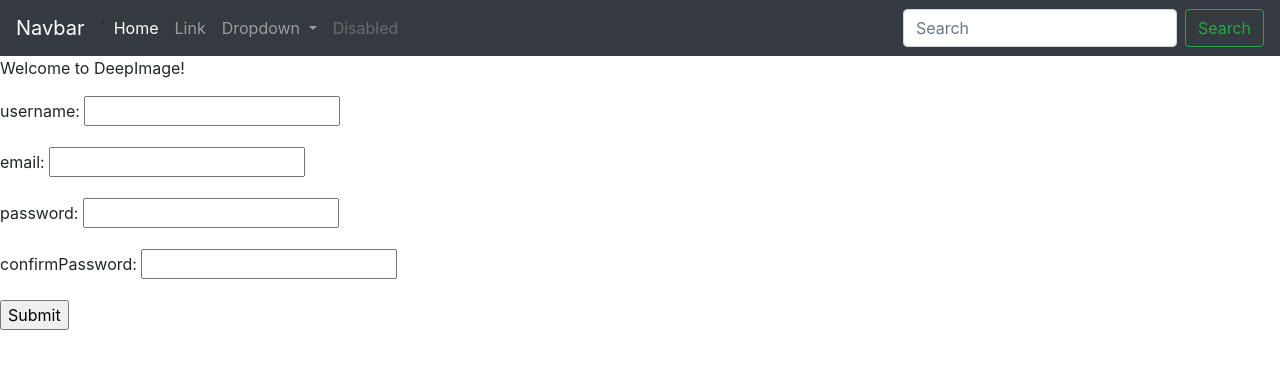
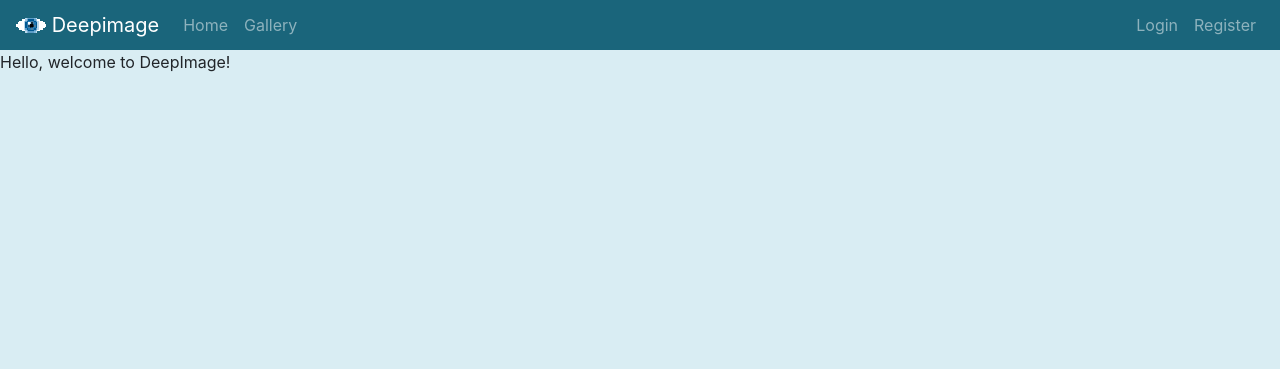
Before and after one commit to mihai-craciun/deepimage, a Django app: page / in a window 1280 px wide. Shown: the top 369 px of the page. Run offline with Django 3.2, Linux system fonts and the light colour scheme; some libraries are stand-ins or nearby versions.

Commit message:
Added login / register urls, views, forms, templates ( not yet functional ), icons and style

```diff
--- a/webimage/forms.py
+++ b/webimage/forms.py
@@ -1,10 +1,15 @@
 from django import forms
-from django.core.validators import RegexValidator
+from django.core.validators import RegexValidator, EmailValidator
 # custom forms
 
 class RegisterForm(forms.Form):
     username = forms.CharField(label='username', validators=[RegexValidator('^\w{5,15}$',
     'The username can only contain alphanumeric characters and must be between 5 and 15 characters long')]);
-    email = forms.EmailField(label='email');
+    email = forms.EmailField(label='email', validators=[EmailValidator('Please enter a valid e-mail')]);
     password = forms.CharField(widget=forms.PasswordInput, label='password')
     confirmPassword = forms.CharField(widget=forms.PasswordInput, label='confirmPassword');
+
+class LoginForm(forms.Form):
+    email = forms.CharField(label='email', validators=[EmailValidator('Please enter a valid e-mail')])
+    password = forms.CharField(widget=forms.PasswordInput, label='password')
+    remember = forms.BooleanField(initial=True)
--- a/webimage/static/webimage/css/main.css
+++ b/webimage/static/webimage/css/main.css
@@ -1,3 +1,15 @@
-.bg-primary {
-    background: #359e43 !important;
+.bg-deepimage {
+    background: #1a657b !important;
 }
+
+.logo {
+    image-rendering: pixelated;
+}
+
+html, body {
+    background-color: #d9edf3 !important;
+}
+
+.navbar {
+    height: 50px;
+}
--- /dev/null
+++ b/webimage/templates/webimage/auth/login.html
@@ -0,0 +1,3 @@
+{% extends 'webimage/main.html' %}
+{% block content %}
+{% endblock %}
--- /dev/null
+++ b/webimage/templates/webimage/auth/register.html
@@ -0,0 +1,3 @@
+{% extends 'webimage/main.html' %}
+{% block content %}
+{% endblock %}
--- /dev/null
+++ b/webimage/templates/webimage/gallery.html
@@ -0,0 +1,3 @@
+{% extends 'webimage/main.html' %}
+{% block content %}
+{% endblock %}
--- a/webimage/templates/webimage/index.html
+++ b/webimage/templates/webimage/index.html
@@ -1,9 +1,4 @@
 {% extends "webimage/main.html" %}
 {% block content %}
-    <p class="">Welcome to DeepImage!</p>
-    <form action="/" method="POST">
-        {% csrf_token %}
-        {{ form.as_p }}
-        <input type="submit">
-    </form>
+<p>Hello, welcome to DeepImage!</p>
 {% endblock %}
--- a/webimage/templates/webimage/main.html
+++ b/webimage/templates/webimage/main.html
@@ -1,58 +1,55 @@
 {% load static %}
 <!DOCTYPE html>
 <html>
+
 <head>
-    <meta charset="utf-8"/>
+  <meta charset="utf-8" />
   <meta http-equiv="X-UA-Compatible" content="IE=edge">
   <title>{% if title %}{{ title }}{% endif %}</title>
   <!-- Main javascript and css -->
   <link rel="stylesheet" type="text/css" href="{% static 'webimage/css/main.css' %}" />
   <script src="{% static 'webimage/js/main.js' %}"></script>
+  <link rel="icon" href="{% static 'webimage/img/deepimage.png' %}" type="image/x-icon" />
   <!-- Bootstrap local -->
   <link rel="stylesheet" type="text/css" href="{% static 'webimage/bootstrap/css/bootstrap.css' %}" />
   <script src="{% static 'webimage/js/jquery-3.3.1.min.js' %}"></script>
   <script src="{% static 'webimage/bootstrap/js/bootstrap.js' %}"></script>
   <!-- Others -->
 </head>
+
 <body>
   <!-- Navigation bar -->
-    <nav class="navbar navbar-expand-lg navbar-dark bg-dark">
-            <a class="navbar-brand" href="#">Navbar</a>`
-            <button class="navbar-toggler" type="button" data-toggle="collapse" data-target="#navbarSupportedContent" aria-controls="navbarSupportedContent" aria-expanded="false" aria-label="Toggle navigation">
+  <nav class="navbar navbar-expand-lg navbar-dark bg-deepimage">
+    <a class="navbar-brand" href="{% url 'webimage:index' %}">
+      <img src="{% static 'webimage/img/deepimage_white.png' %}" width="30" height="30" class="d-inline-block align-top logo" alt="">
+      <span>Deepimage</span>
+    </a>
+    <button class="navbar-toggler" type="button" data-toggle="collapse" data-target="#navbarSupportedContent" aria-controls="navbarSupportedContent"
+      aria-expanded="false" aria-label="Toggle navigation">
       <span class="navbar-toggler-icon"></span>
     </button>
 
     <div class="collapse navbar-collapse" id="navbarSupportedContent">
       <ul class="navbar-nav mr-auto">
-                <li class="nav-item active">
-                  <a class="nav-link" href="#">Home <span class="sr-only">(current)</span></a>
+        <li class="nav-item">
+          <a class="nav-link" href="{% url 'webimage:index' %}">Home</a>
         </li>
         <li class="nav-item">
-                  <a class="nav-link" href="#">Link</a>
+          <a class="nav-link" href="{% url 'webimage:gallery' %}">Gallery</a>
         </li>
-                <li class="nav-item dropdown">
-                  <a class="nav-link dropdown-toggle" href="#" id="navbarDropdown" role="button" data-toggle="dropdown" aria-haspopup="true" aria-expanded="false">
-                    Dropdown
-                  </a>
-                  <div class="dropdown-menu" aria-labelledby="navbarDropdown">
-                    <a class="dropdown-item" href="#">Action</a>
-                    <a class="dropdown-item" href="#">Another action</a>
-                    <div class="dropdown-divider"></div>
-                    <a class="dropdown-item" href="#">Something else here</a>
-                  </div>
+      </ul>
+      <ul class="navbar-nav ml-auto">
+        <li class="nav-item">
+          <a class="nav-link" href="{% url 'webimage:login' %}">Login</a>
         </li>
         <li class="nav-item">
-                  <a class="nav-link disabled" href="#">Disabled</a>
+          <a class="nav-link" href="{% url 'webimage:register' %}">Register</a>
         </li>
       </ul>
-              <form class="form-inline my-2 my-lg-0">
-                <input class="form-control mr-sm-2" type="search" placeholder="Search" aria-label="Search">
-                <button class="btn btn-outline-success my-2 my-sm-0" type="submit">Search</button>
-              </form>
     </div>
   </nav>
   <!-- Content -->
-    {% block content %}
-    {% endblock %}
+  {% block content %}{% endblock %}
 </body>
+
 </html>
--- a/webimage/urls.py
+++ b/webimage/urls.py
@@ -1,6 +1,10 @@
 from django.urls import path
 from . import views
 
+app_name = 'webimage'
 urlpatterns = [
     path('', views.IndexView.as_view(), name='index'),
+    path('gallery/', views.GalleryView.as_view(), name='gallery'),
+    path('login/', views.LoginView.as_view(), name='login'),
+    path('register/', views.RegisterView.as_view(), name='register')
 ]
--- a/webimage/views.py
+++ b/webimage/views.py
@@ -1,23 +1,34 @@
 from django.shortcuts import render
 from django.views.generic import View
-from .forms import RegisterForm
+from .forms import *
 # Create your views here.
 
 class IndexView(View):
     def get(self, request):
         return render(request, 'webimage/index.html',{
             'title' : 'Home',
+        })
+
+class GalleryView(View):
+    def get(self, request):
+        return render(request, 'webimage/gallery.html', {
+            'title' : 'Gallery'
+        })
+
+class LoginView(View):
+    def get(self, request):
+        return render(request, 'webimage/auth/login.html', {
+            'title' : 'Login',
+            'form' : LoginForm(),
+        })
+
+class RegisterView(View):
+    def get(self, request):
+        return render(request, 'webimage/auth/register.html', {
+            'title' : 'Register',
             'form' : RegisterForm(),
         })
-    def post(self, request):
-        form = RegisterForm(request.POST)
-        if form.is_valid():
-            return render(request, 'webimage/index.html',{
-                'title': 'nu bun',
-                'form': 'form'
-            })
-        else:
-            return render(request, 'webimage/index.html', {
-                'title' : 'bun',
-                'form' : RegisterForm(),
-            })
+
+class LogoutView(View):
+    def post(self, reuqest):
+        return None
```
Also changed, not shown: webimage/static/webimage/img/deepimage.png (added), webimage/static/webimage/img/deepimage_white.png (added), webimage/static/webimage/img/deepimage_white2.png (added). Lines whose indentation alone changed are shown as unchanged.
